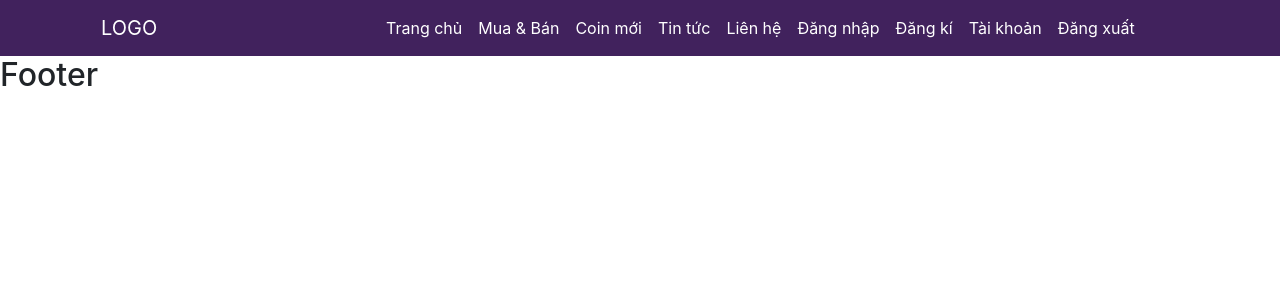
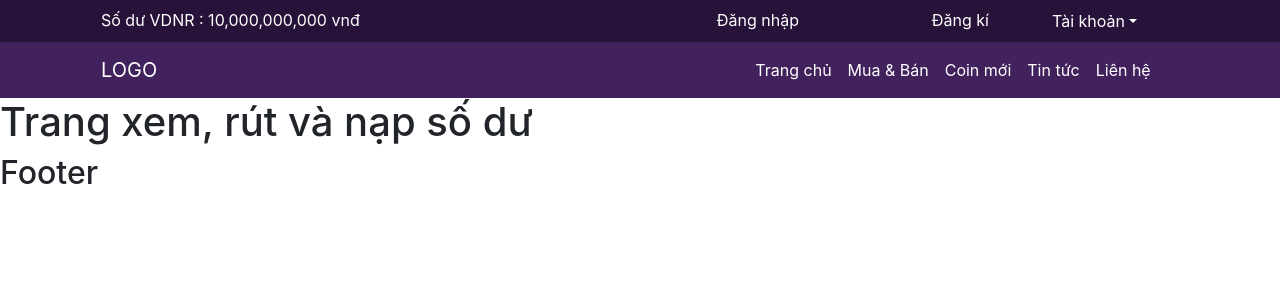
Before and after one commit to phuongthao0506/my-project, a React (Create React App) app: page /wallets in a window 1280 px wide. Shown: the top 300 px of the page. Built offline with nearby package versions, Linux system fonts and the light colour scheme.

Commit message:
sua loi va them component Task

```diff
--- a/src/Components/Users/Layouts/Header.js
+++ b/src/Components/Users/Layouts/Header.js
@@ -1,10 +1,18 @@
 import React from 'react'
 import Menu from './Menu'
+import Task from './Task'
 
 export default function Header() {
     return (
         <>
-            <Menu />
+            <div style={{backgroundColor: '#27133a'}}>
+                <Task/>
+            </div>
+
+            <div style={{backgroundColor: '#41225d'}}>
+                <Menu />
+            </div>
+
         </>
     )
 }
--- a/src/Components/Users/Layouts/Menu.js
+++ b/src/Components/Users/Layouts/Menu.js
@@ -4,16 +4,17 @@ import { Link } from 'react-router-dom'
 export default function Menu() {
     return (
         <>
+            <div className="container">
             <nav className="navbar navbar-expand-sm navbar-light d-block">
                 <div className="row">
-                    <div className="col-3">
+                    <div className="col-7">
                         <a className="navbar-brand text-white" >LOGO</a>
                         <button className="navbar-toggler d-lg-none" type="button" data-toggle="collapse" data-target="#collapsibleNavId" aria-controls="collapsibleNavId"
                             aria-expanded="false" aria-label="Toggle navigation">
                             <span className="navbar-toggler-icon"></span>
                         </button>
                     </div>
-                    <div className="col-9 text-right">
+                    <div className="col-5 text-right">
                         <div className="collapse navbar-collapse mr-auto" id="collapsibleNavId">
                             <ul className="navbar-nav mr-auto mt-2 mt-lg-0">
                                 <Link to="/my-project">
@@ -41,31 +42,12 @@ export default function Menu() {
                                         <span className="nav-link text-white">Liên hệ</span>
                                     </li>
                                 </Link>
-                                <Link to="/login">
-                                    <li className="nav-item">
-                                        <span className="nav-link text-white">Đăng nhập</span>
-                                    </li>
-                                </Link>
-                                <Link to="/registration">
-                                    <li className="nav-item">
-                                        <span className="nav-link text-white">Đăng kí</span>
-                                    </li>
-                                </Link>
-                                <Link to="/account">
-                                    <li className="nav-item">
-                                        <span className="nav-link text-white">Tài khoản</span>
-                                    </li>
-                                </Link>
-                                <Link to="/logout">
-                                    <li className="nav-item">
-                                        <span className="nav-link text-white">Đăng xuất</span>
-                                    </li>
-                                </Link>
                             </ul>
                         </div>
                     </div>
                 </div>
             </nav>
+            </div>
         </>
     )
 }
--- /dev/null
+++ b/src/Components/Users/Layouts/Task.js
@@ -0,0 +1,58 @@
+import React from 'react'
+import { Link } from 'react-router-dom'
+
+export default function Task() {
+    return (
+        <>
+            <div className="container">
+                <div className="row">
+                    <div className="col-6">
+                        <Link to="/wallets" className="text-white text-decoration-none nav-link">Số dư VDNR : 10,000,000,000 vnđ</Link>
+                    </div>
+                    <div className="col-6 text-right">
+                        <div className="row">
+                            <div className="col-4">
+                                <Link to="/login">
+                                    <span className="nav-link text-white">Đăng nhập</span>
+                                </Link>
+                            </div>
+                            <div className="col-4">
+                                <Link to="/registration">
+                                    <span className="nav-link text-white">Đăng kí</span>
+                                </Link>
+                            </div>
+                            <div className="col-4">
+                                <div className="dropdown">
+                                    <button className="dropdown-toggle text-white nav-link btn" type="button" id="triggerId" data-toggle="dropdown" aria-haspopup="true"
+                                        aria-expanded="false">
+                                        Tài khoản
+                                    </button>
+                                    <div className="dropdown-menu" aria-labelledby="triggerId">
+                                        <Link to="/account">
+                                            <span className="nav-link text-dark">
+                                                <svg xmlns="http://www.w3.org/2000/svg" width="16" height="16" fill="currentColor" className="bi bi-person-circle mr-2" viewBox="0 0 16 16">
+                                                    <path d="M11 6a3 3 0 1 1-6 0 3 3 0 0 1 6 0z"/>
+                                                    <path fillRule="evenodd" d="M0 8a8 8 0 1 1 16 0A8 8 0 0 1 0 8zm8-7a7 7 0 0 0-5.468 11.37C3.242 11.226 4.805 10 8 10s4.757 1.225 5.468 2.37A7 7 0 0 0 8 1z"/>
+                                                </svg>
+                                                Hồ sơ
+                                            </span>
+                                        </Link>
+                                        <Link to="/logout">
+                                                <span className="nav-link text-dark">
+                                                    <svg xmlns="http://www.w3.org/2000/svg" width="16" height="16" fill="currentColor" className="bi bi-box-arrow-left mr-2" viewBox="0 0 16 16">
+                                                        <path fillRule="evenodd" d="M6 12.5a.5.5 0 0 0 .5.5h8a.5.5 0 0 0 .5-.5v-9a.5.5 0 0 0-.5-.5h-8a.5.5 0 0 0-.5.5v2a.5.5 0 0 1-1 0v-2A1.5 1.5 0 0 1 6.5 2h8A1.5 1.5 0 0 1 16 3.5v9a1.5 1.5 0 0 1-1.5 1.5h-8A1.5 1.5 0 0 1 5 12.5v-2a.5.5 0 0 1 1 0v2z"/>
+                                                        <path fillRule="evenodd" d="M.146 8.354a.5.5 0 0 1 0-.708l3-3a.5.5 0 1 1 .708.708L1.707 7.5H10.5a.5.5 0 0 1 0 1H1.707l2.147 2.146a.5.5 0 0 1-.708.708l-3-3z"/>
+                                                    </svg>
+                                                    Đăng xuất
+                                                </span>
+                                        </Link>
+                                    </div>
+                                </div>
+                            </div>
+                        </div>
+                    </div>
+                </div>
+            </div>
+        </>
+    )
+}
--- a/src/Components/Users/Page/User.js
+++ b/src/Components/Users/Page/User.js
@@ -10,17 +10,13 @@ import Contact from './Contact'
 import Login from './Login'
 import Registration from './Registration'
 import Account from './Account'
+import Wallets from './Wallets'
 
 export default function User() {
     return (
         <>
             <Router>
-                <header style={{backgroundColor: '#41225d'}}>
-                    <div className="container">
                 <Header/>
-                    </div>
-                </header>
-                <article>
                     <Switch>
                         <Route path="/my-project" exact component={Home} />
                         <Route path="/transaction" component={Transaction} />
@@ -30,9 +26,9 @@ export default function User() {
                         <Route path="/login" component={Login} />
                         <Route path="/registration" component={Registration} />
                         <Route path="/account" component={Account} />
+                        <Route path="/wallets" component={Wallets} />
                     </Switch>
-                </article>
-                <footer><Footer /></footer>
+                <Footer />
             </Router>
         </>
     )
--- /dev/null
+++ b/src/Components/Users/Page/Wallets.js
@@ -0,0 +1,9 @@
+import React from 'react'
+
+export default function Wallets() {
+    return (
+        <>
+          <h1>Trang xem, rút và nạp số dư</h1>
+        </>
+    )
+}
```
Lines whose indentation alone changed are shown as unchanged.
